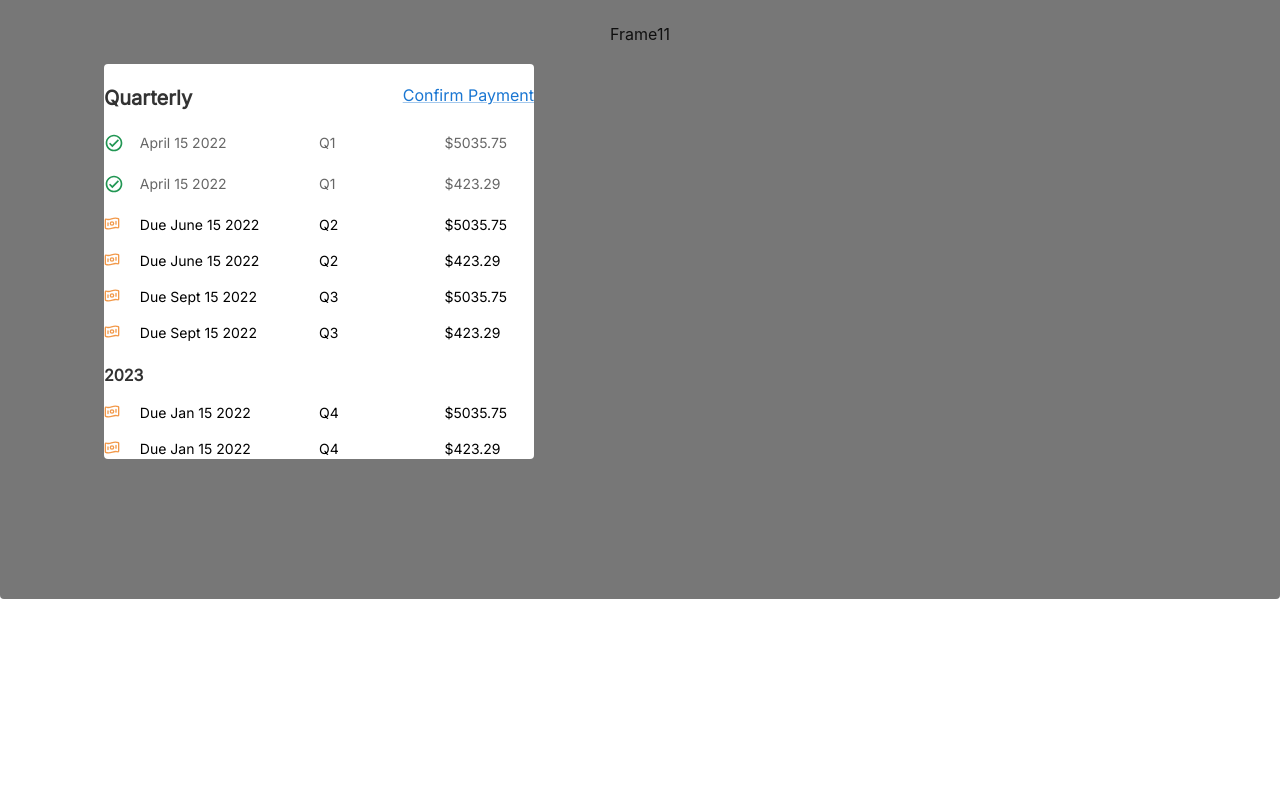
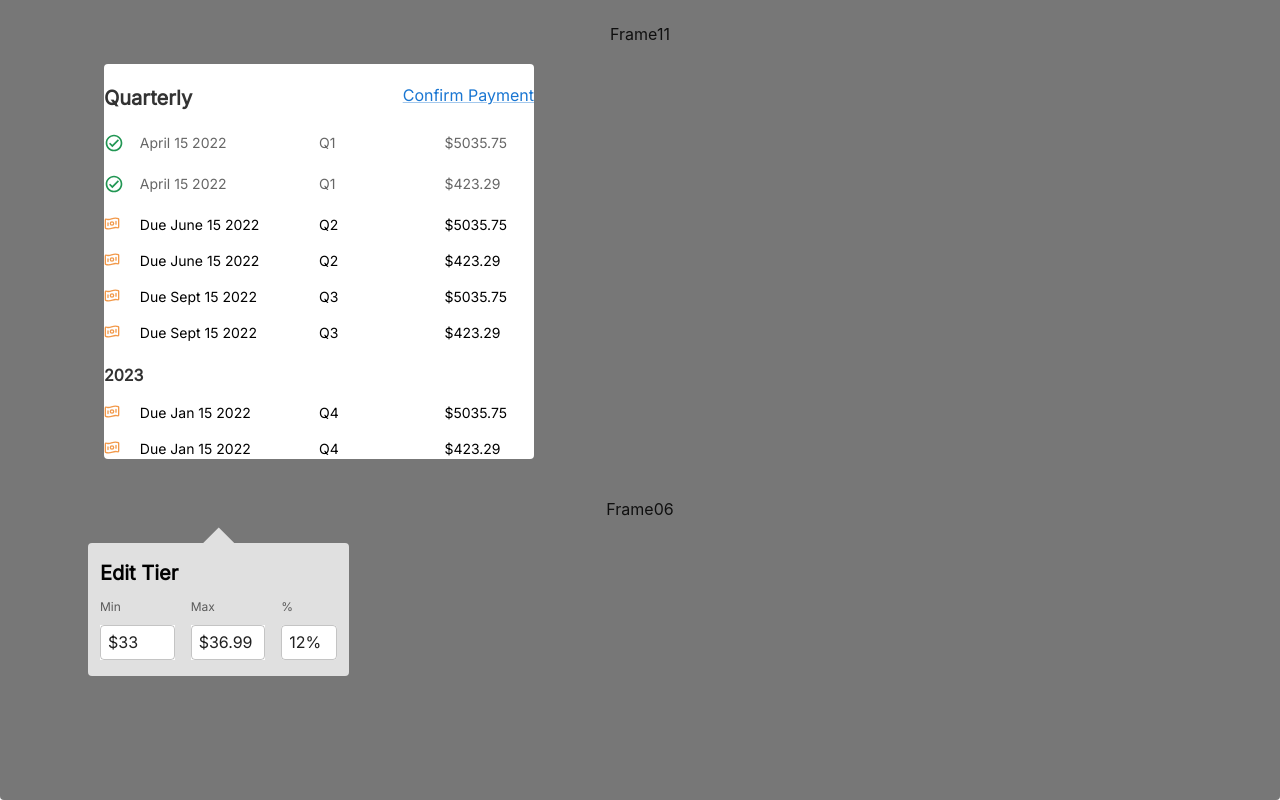
Before and after one commit to sriet/React-classic-components, a React (Create React App) app: page / in a window 1280 px wide. Shown: the part 6477-7277 px from the top of the page. Before the commit the page ends 7076 px from the top, so only its background shows below. Built offline with nearby package versions, Linux system fonts and the light colour scheme.

Commit message:
add new component

```diff
--- a/src/App.js
+++ b/src/App.js
@@ -26,6 +26,7 @@ import PriceProgress from "./components/PriceProgress";
 import ToolTip from "./components/ToolTip";
 import Category from "./components/Category";
 import Quarterly from "./components/Quarterly";
+import EditTier from "./components/EditTier";
 
 const ColorModeContext = React.createContext({ toggleColorMode: () => {} });
 
@@ -59,6 +60,10 @@ function MyApp() {
       case "category":
         temp = CategoryProps;
         setData = setCategoryProps;
+        break;
+      case "editTier":
+        temp = EditTierProps;
+        setData = setEditTierProps;
         break;
 
       default:
@@ -508,6 +513,18 @@ function MyApp() {
     handleChange: (e) => handleChange(e, "category"),
   });
 
+  //Frame 22,23 PropsData && GetData
+  const EditTierSave = () => {
+    console.log("----------", EditTierProps);
+  };
+  const [EditTierProps, setEditTierProps] = React.useState({
+    min: { value: 33.00 },
+    max: { value: 36.99 },
+    percent: { value: "12%" },
+    handleChange: (e) => handleChange(e, "editTier"),
+    onSave: EditTierSave,
+  });
+
   const QuarterlyProps = {
     data:[
       {
@@ -588,6 +605,8 @@ function MyApp() {
       <Category {...CategoryProps} />
       Frame11
       <Quarterly {...QuarterlyProps} />
+      Frame06
+      <EditTier {...EditTierProps} />
     </Box>
   );
 }
--- a/src/components/Breakdown/index.js
+++ b/src/components/Breakdown/index.js
@@ -47,7 +47,7 @@ const Breakdown = ( props ) => {
         <BoxPanel>
             <Grid container spacing={2}>
                 <Grid item xs={12}>
-                    <Stack direction='row' spacing={2} sx={{alignItems:'center'}}>
+                    <Stack direction='row' spacing={2} className="align-items-center">
                         <TypoItem variant="subtitle2">Breakdown</TypoItem>
                         <Stack direction='row' flexGrow='1' pt='5px'>
                             <Stack direction='row' spacing='5px'>
--- /dev/null
+++ b/src/components/EditTier/index.js
@@ -0,0 +1,108 @@
+import * as React from "react";
+import PropTypes from "prop-types";
+import { makeStyles } from "@mui/styles";
+import {
+  Container,
+  Grid,
+  TextField,
+} from "@mui/material";
+import {
+  GrayBoxPanel, PriceLabel, PriceNumberFormatCustom, StockInput, TypoItem,
+} from "../commons/styledComponents";
+
+//styles
+const useStyles = makeStyles({
+  marker: {
+    position:'absolute',
+    width:'22.4px',
+    height:'22.4px',
+    backgroundColor:'#E0E0E0',
+    top:"0px",
+    left:"50%",
+    transform:'translate(-50%, -50%) rotate(-45deg)'
+  },
+  numberInput: {
+    width:'100%',
+    "& input": { padding:'6px 8px' },
+    backgroundColor:'#fff'
+  },
+});
+const EditTier = (props) => {
+
+  const classes = useStyles();
+
+  return (
+    <Container>
+      <GrayBoxPanel width='237px' position='relative' color='#000000 !important' px='12px !important'>
+        <div className={classes.marker}></div>
+        <Grid container spacing="10px">
+          <Grid item xs={12}>
+            <TypoItem variant="subtitle2">Edit Tier</TypoItem>
+          </Grid>
+          <Grid item xs={12}>
+            <Grid container spacing={2}>
+              <Grid item xs='auto' md={4.3}>
+                <Grid container spacing="10px">
+                  <Grid item xs={12}>
+                    <PriceLabel>Min</PriceLabel>
+                  </Grid>
+                  <Grid item xs={12}>
+                    <TextField
+                    className={classes.numberInput}
+                    variant="outlined"
+                    value={props.min.value}
+                    onChange={props.handleChange}
+                    name="min"
+                    InputProps={{
+                      inputComponent: PriceNumberFormatCustom,
+                    }} />
+                  </Grid>
+                </Grid>
+              </Grid>
+              <Grid item xs='auto' md={4.3}>
+                <Grid container spacing="10px">
+                  <Grid item xs={12}>
+                    <PriceLabel>Max</PriceLabel>
+                  </Grid>
+                  <Grid item xs={12}>
+                    <TextField
+                    className={classes.numberInput}
+                    variant="outlined"
+                    value={props.max.value}
+                    onChange={props.handleChange}
+                    name="max"
+                    InputProps={{
+                      inputComponent: PriceNumberFormatCustom,
+                    }} />
+                  </Grid>
+                </Grid>
+              </Grid>
+              <Grid item xs='auto' md={3.4}>
+                <Grid container spacing="10px">
+                  <Grid item xs={12}>
+                    <PriceLabel>%</PriceLabel>
+                  </Grid>
+                  <Grid item xs={12}>
+                    <StockInput
+                      value={props.percent.value}
+                      name='percent'
+                      onChange={props.handleChange}
+                    />
+                  </Grid>
+                </Grid>
+              </Grid>
+            </Grid>
+          </Grid>
+        </Grid>
+      </GrayBoxPanel>
+    </Container>
+  );
+};
+
+EditTier
+.propTypes = {
+  children: PropTypes.any,
+};
+
+export default EditTier
+;
--- a/src/components/ToolTip/index.js
+++ b/src/components/ToolTip/index.js
@@ -1,5 +1,6 @@
 import * as React from "react";
 import PropTypes from "prop-types";
+import { makeStyles } from "@mui/styles";
 import {
   Container,
   Grid,
@@ -9,7 +10,21 @@ import {
   GrayBoxPanel,
 } from "../commons/styledComponents";
 
+//styles
+const useStyles = makeStyles({
+  marker: {
+    position:'absolute',
+    width:'22.4px',
+    height:'22.4px',
+    backgroundColor:'#E0E0E0',
+    top:"0px",
+    left:"50%",
+    transform:'translate(-50%, -50%) rotate(-45deg)'
+  },
+});
 const ToolTip = (props) => {
+
+  const classes = useStyles();
 
   const getSumByKey = (arr, key) => {
     return arr.reduce((accumulator, current) => accumulator + Number(current[key]), 0)
@@ -18,7 +33,7 @@ const ToolTip = (props) => {
   return (
     <Container>
       <GrayBoxPanel width='181px' position='relative' color='#000000 !important' px='12px !important'>
-        <div style={{ position:'absolute', width:'22.4px', height:'22.4px', backgroundColor:'#E0E0E0', top:"0px", left:"50%", transform:'translate(-50%, -50%) rotate(-45deg)' }} ></div>
+      <div className={classes.marker}></div>
         <Grid container spacing='4px'>
           {props.data.map((item, index)=>(
             <Grid item xs={12} key={index}>
```
